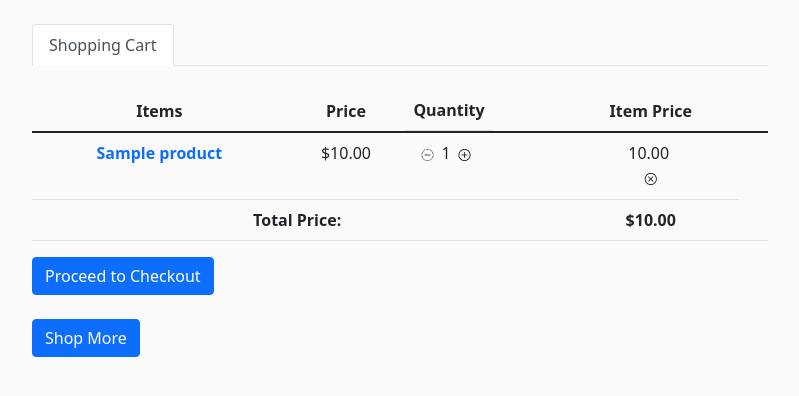
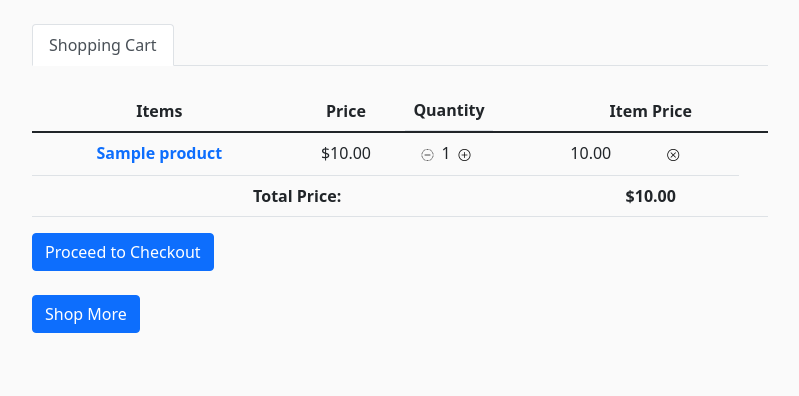
Before and after one commit to Erica233/Mini-Amazon, a Django app: page /cart/ in a window 1280 px wide. Shown: the part 56-452 px from the top of the page, without its empty margins (50-849 px from the left). Run offline with Django 4.2, Linux system fonts and the light colour scheme; a user stored in the database is signed in; tables that the repository leaves empty hold one stand-in row (values such as "Sample post").

Commit message:
table align

```diff
--- a/frontend/amazon/templates/amazon/cart.html
+++ b/frontend/amazon/templates/amazon/cart.html
@@ -71,7 +71,7 @@
                         </span>
                     </td>
                     <td>
-                        <span>
+                        <span style="float:left;">
                             {{ item.item_price }}&nbsp;
                         </span>
                         <span style="float:center;">
```
